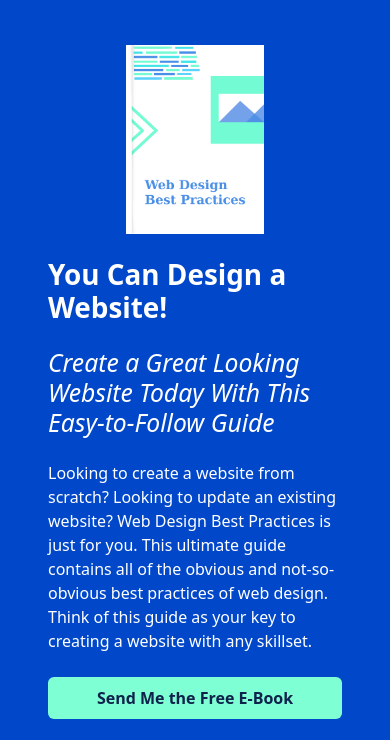
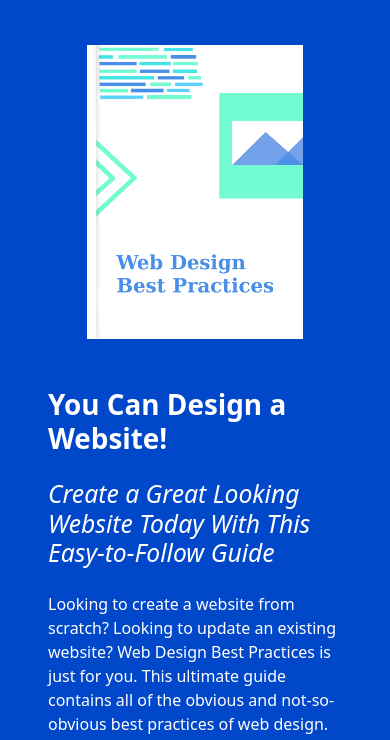
Before and after one commit to vtaceo/Ebook-OptIn, a plain HTML site: page index.html in a window 390 px wide. Shown: the part 84-824 px from the top of the page. Drawn offline with nearby package versions, Linux system fonts and the light colour scheme.

Commit message:
Add files via upload

```diff
--- a/style.css
+++ b/style.css
@@ -73,3 +73,16 @@ footer {
         height: auto;
     }
 }
+
+@media (max-width: 576px) {
+    .book-cover img {
+        width: 85%;
+        height: auto;
+    }
+
+    .ebook-info {
+        /* background-color: darkseagreen; */
+        padding-top: 25px;
+        padding-bottom: 50px;
+    }
+}
```
